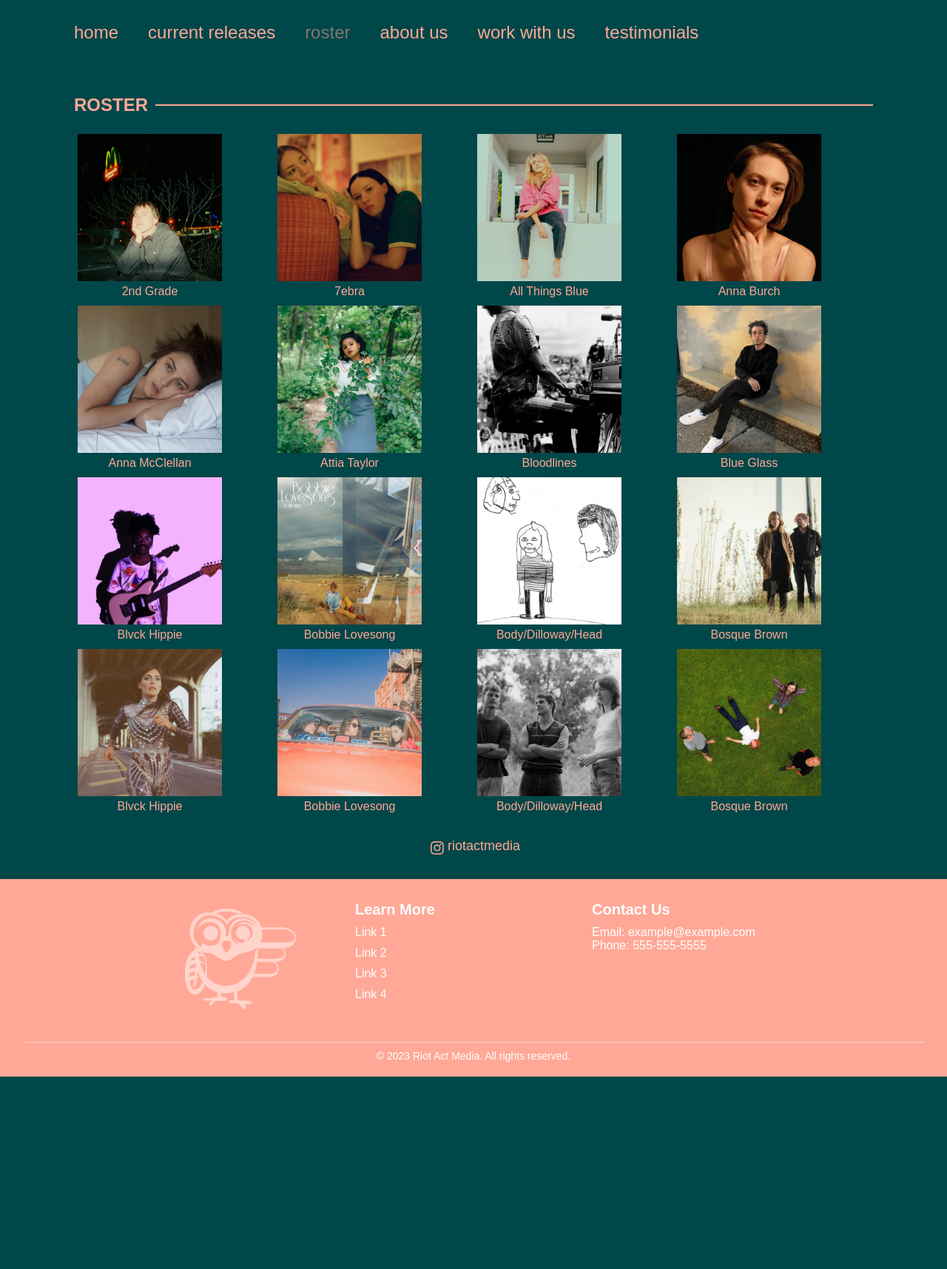
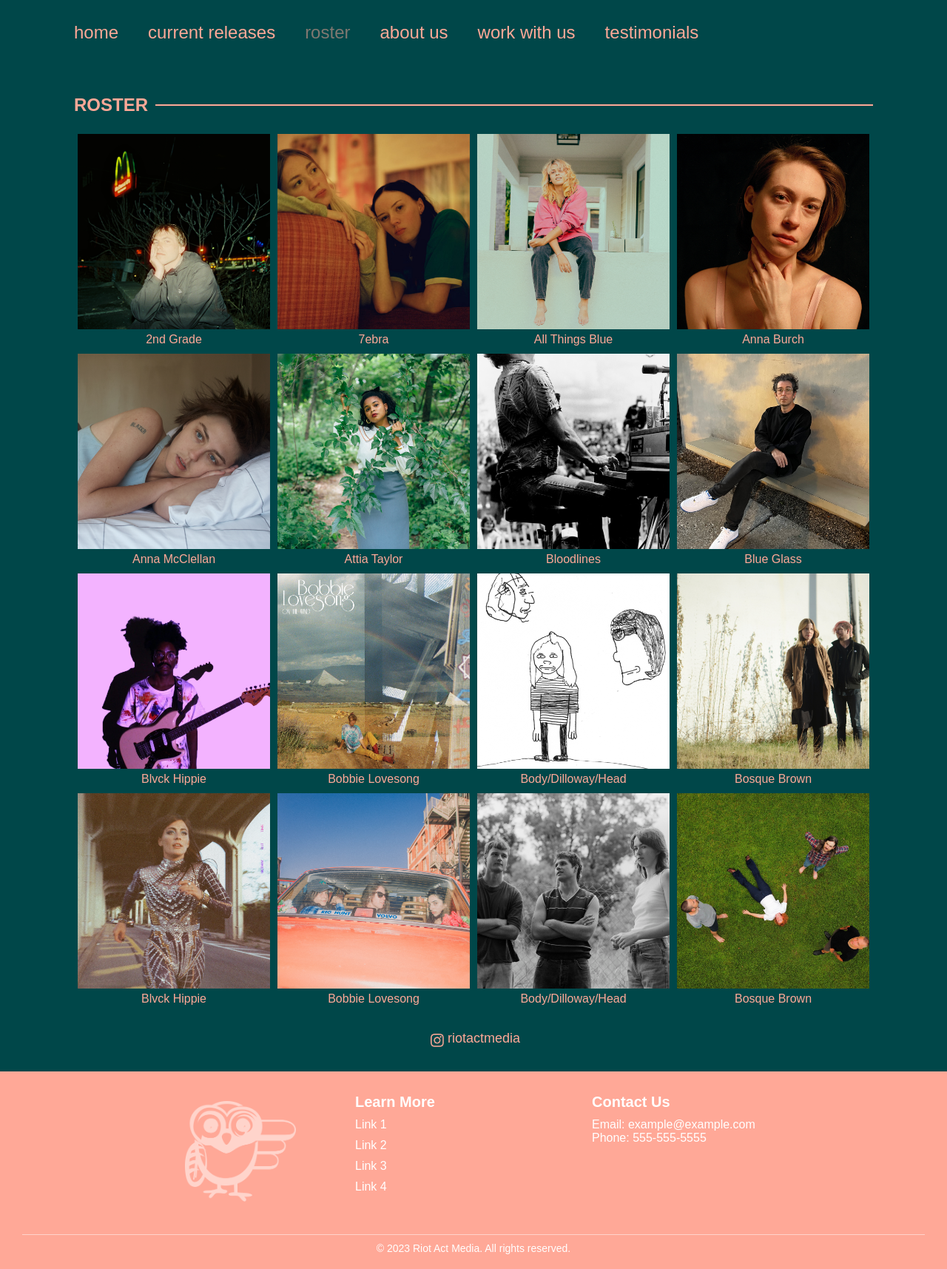
Before and after one commit to bencollins2/bencollins.github.io, a PHP site: page /roster.html in a window 1280 px wide. Shown: the part 160-1875 px from the top of the page at 74% size. Before the commit the page ends 1615 px from the top, so only its background shows below. Run offline with PHP 8.4, Linux system fonts and the light colour scheme; some web fonts are replaced.

Commit message:
More pages

```diff
--- a/about.html
+++ b/about.html
@@ -25,7 +25,7 @@
         <!-- rest of header content -->
     </header>
     <div class="main-content">
-        <div class="image-container">
+        <div class="image-container logo">
             <a href="index.html"><img src="img/logo.png" width="410" height="221"></a>
         </div>
         <div class="navigation">
--- a/artist.html
+++ b/artist.html
@@ -25,7 +25,7 @@
         <!-- rest of header content -->
     </header>
     <div class="main-content">
-        <div class="image-container">
+        <div class="image-container logo">
             <a href="index.html"><img src="img/logo.png" width="410" height="221"></a>
         </div>
         <div class="navigation">
--- a/current.html
+++ b/current.html
@@ -9,7 +9,7 @@
     <link href="https://fonts.googleapis.com/css2?family=Darker+Grotesque:wght@300;400;500;600;700&display=swap" rel="stylesheet">
 </head>
 
-<body class="subpage">
+<body class="subpage current">
     <header>
         <div class="top-bar"></div>
         <nav class="hidden-navigation collapsed" style="transform: translateY(-100%)">
@@ -25,7 +25,7 @@
         <!-- rest of header content -->
     </header>
     <div class="main-content">
-        <div class="image-container">
+        <div class="image-container logo">
             <a href="index.html"><img src="img/logo.png" width="410" height="221"></a>
         </div>
         <div class="navigation">
--- a/roster.html
+++ b/roster.html
@@ -9,7 +9,7 @@
     <link href="https://fonts.googleapis.com/css2?family=Darker+Grotesque:wght@300;400;500;600;700&display=swap" rel="stylesheet">
 </head>
 
-<body class="subpage">
+<body class="subpage roster">
     <header>
         <div class="top-bar"></div>
         <nav class="hidden-navigation collapsed" style="transform: translateY(-100%)">
@@ -25,7 +25,7 @@
         <!-- rest of header content -->
     </header>
     <div class="main-content">
-        <div class="image-container">
+        <div class="image-container logo">
             <a href="index.html"><img src="img/logo.png" width="410" height="221"></a>
         </div>
         <div class="navigation">
--- a/style.css
+++ b/style.css
@@ -45,8 +45,13 @@ body {
     height: auto;
 }
 
-.subpage .image-container {
-    width: 205px;
+.subpage .image-container.logo img {
+  width: 205px;
+}
+
+.subpage.current .image-container, .subpage.roster .image-container {
+  flex-grow: 1;
+  width: auto;
 }
 
 .navigation {
```
